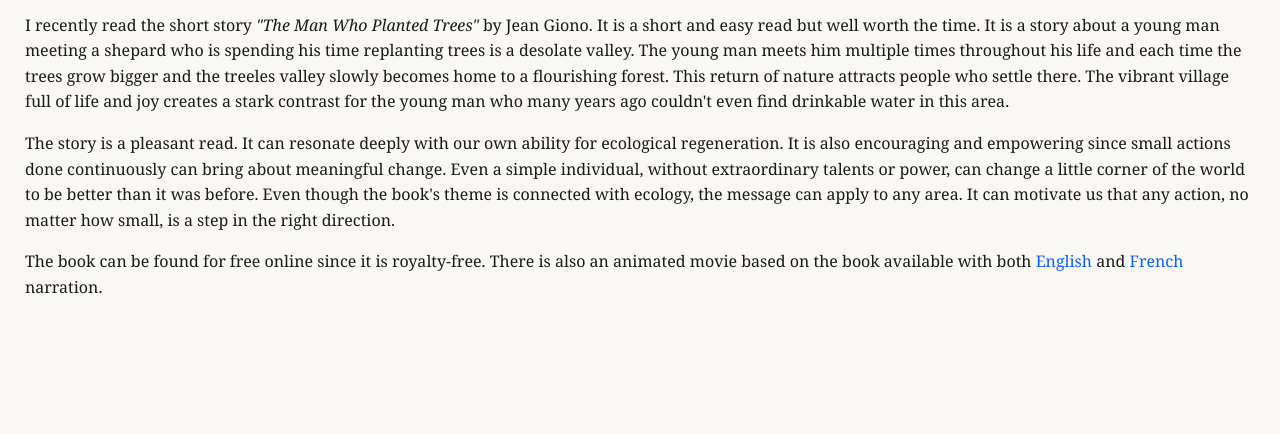
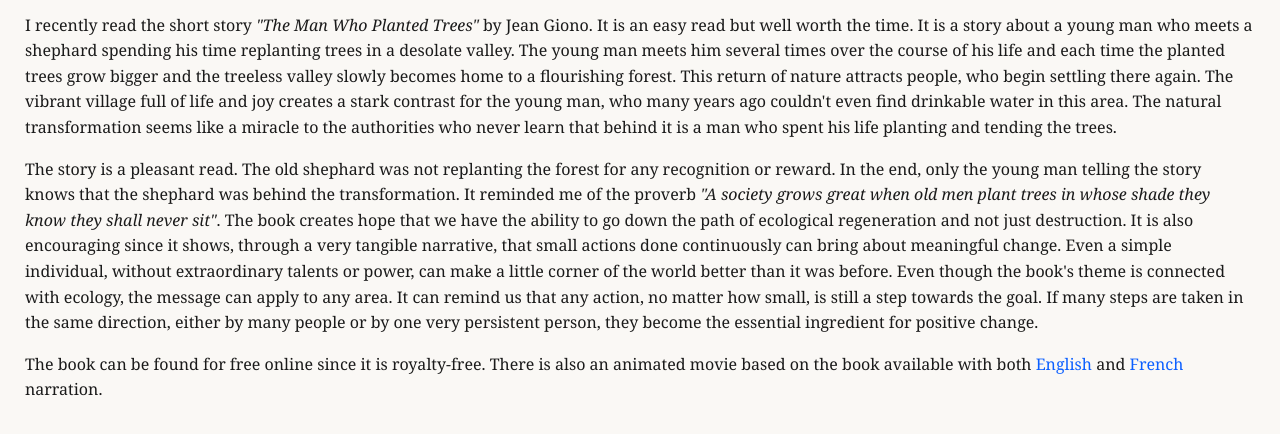
Before and after one commit to janujcic/janujcic-personal-website, an Eleventy site: page src/posts/the-man-who-planted-trees.md in a window 1280 px wide. Shown: the part 82-516 px from the top of the page. Built offline with nearby package versions, Linux system fonts and the light colour scheme; Eleventy itself is replaced by a stand-in of ours; files that its build step writes are made by us from their sources; files whose address does not match are found by name.

Commit message:
Fix grammar mistakes in post "The man who planted trees"

```diff
--- a/src/posts/the-man-who-planted-trees.md
+++ b/src/posts/the-man-who-planted-trees.md
@@ -8,8 +8,8 @@ layout: post.html
 date: 2026-03-16
 ---
 
-I recently read the short story *"The Man Who Planted Trees"* by Jean Giono. It is a short and easy read but well worth the time. It is a story about a young man meeting a shepard who is spending his time replanting trees is a desolate valley. The young man meets him multiple times throughout his life and each time the trees grow bigger and the treeles valley slowly becomes home to a flourishing forest. This return of nature attracts people who settle there. The vibrant village full of life and joy creates a stark contrast for the young man who many years ago couldn't even find drinkable water in this area.
+I recently read the short story *"The Man Who Planted Trees"* by Jean Giono. It is an easy read but well worth the time. It is a story about a young man who meets a shephard spending his time replanting trees in a desolate valley. The young man meets him several times over the course of his life and each time the planted trees grow bigger and the treeless valley slowly becomes home to a flourishing forest. This return of nature attracts people, who begin settling there again. The vibrant village full of life and joy creates a stark contrast for the young man, who many years ago couldn't even find drinkable water in this area. The natural transformation seems like a miracle to the authorities who never learn that behind it is a man who spent his life planting and tending the trees.
 
-The story is a pleasant read. It can resonate deeply with our own ability for ecological regeneration. It is also encouraging and empowering since small actions done continuously can bring about meaningful change. Even a simple individual, without extraordinary talents or power, can change a little corner of the world to be better than it was before. Even though the book's theme is connected with ecology, the message can apply to any area. It can motivate us that any action, no matter how small, is a step in the right direction.
+The story is a pleasant read. The old shephard was not replanting the forest for any recognition or reward. In the end, only the young man telling the story knows that the shephard was behind the transformation. It reminded me of the proverb *"A society grows great when old men plant trees in whose shade they know they shall never sit"*. The book creates hope that we have the ability to go down the path of ecological regeneration and not just destruction. It is also encouraging since it shows, through a very tangible narrative, that small actions done continuously can bring about meaningful change. Even a simple individual, without extraordinary talents or power, can make a little corner of the world better than it was before. Even though the book's theme is connected with ecology, the message can apply to any area. It can remind us that any action, no matter how small, is still a step towards the goal. If many steps are taken in the same direction, either by many people or by one very persistent person, they become the essential ingredient for positive change.
 
 The book can be found for free online since it is royalty-free. There is also an animated movie based on the book available with both [English](https://www.youtube.com/watch?v=epTqUnKsuUY) and [French](https://www.youtube.com/watch?v=yKhdij8D770) narration.
```
